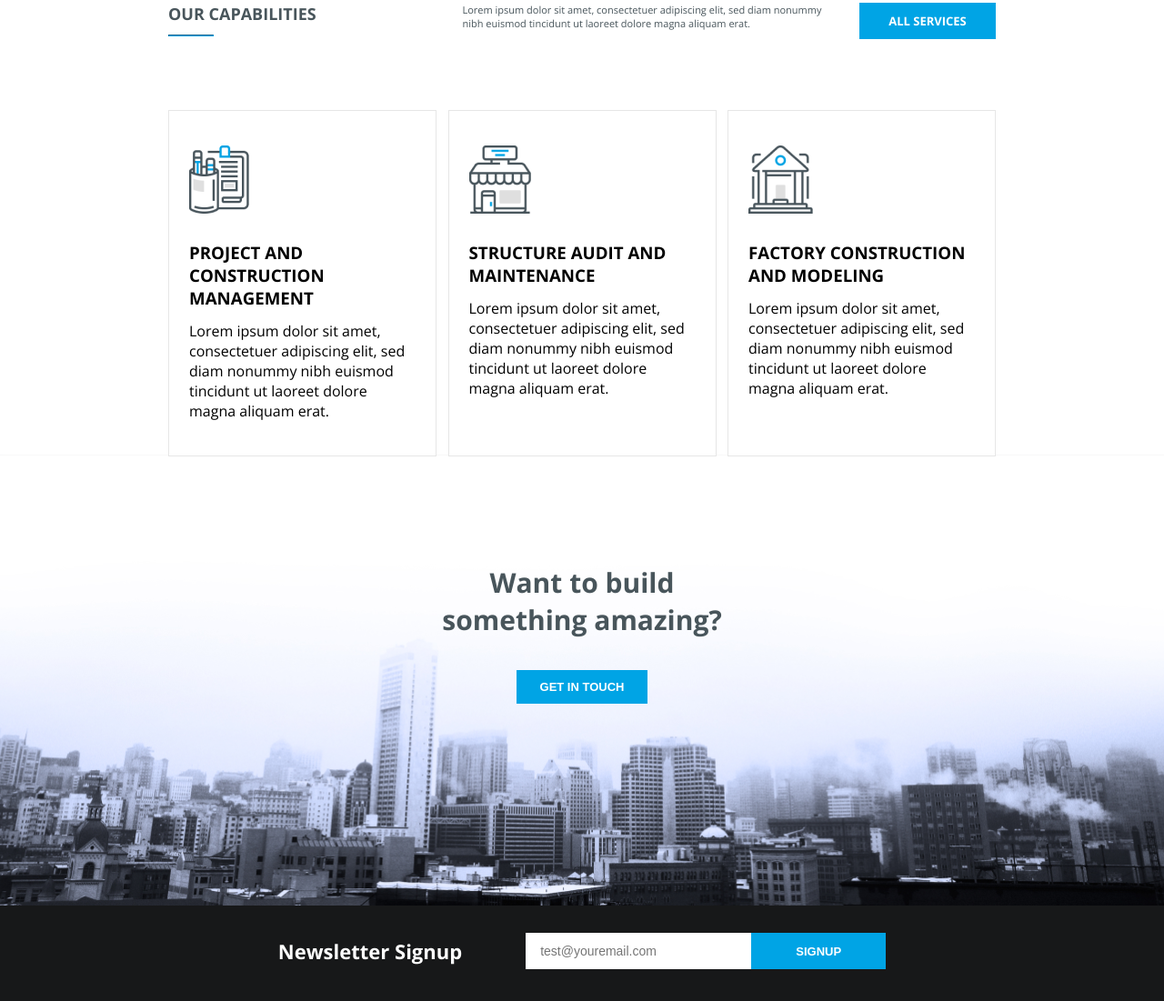
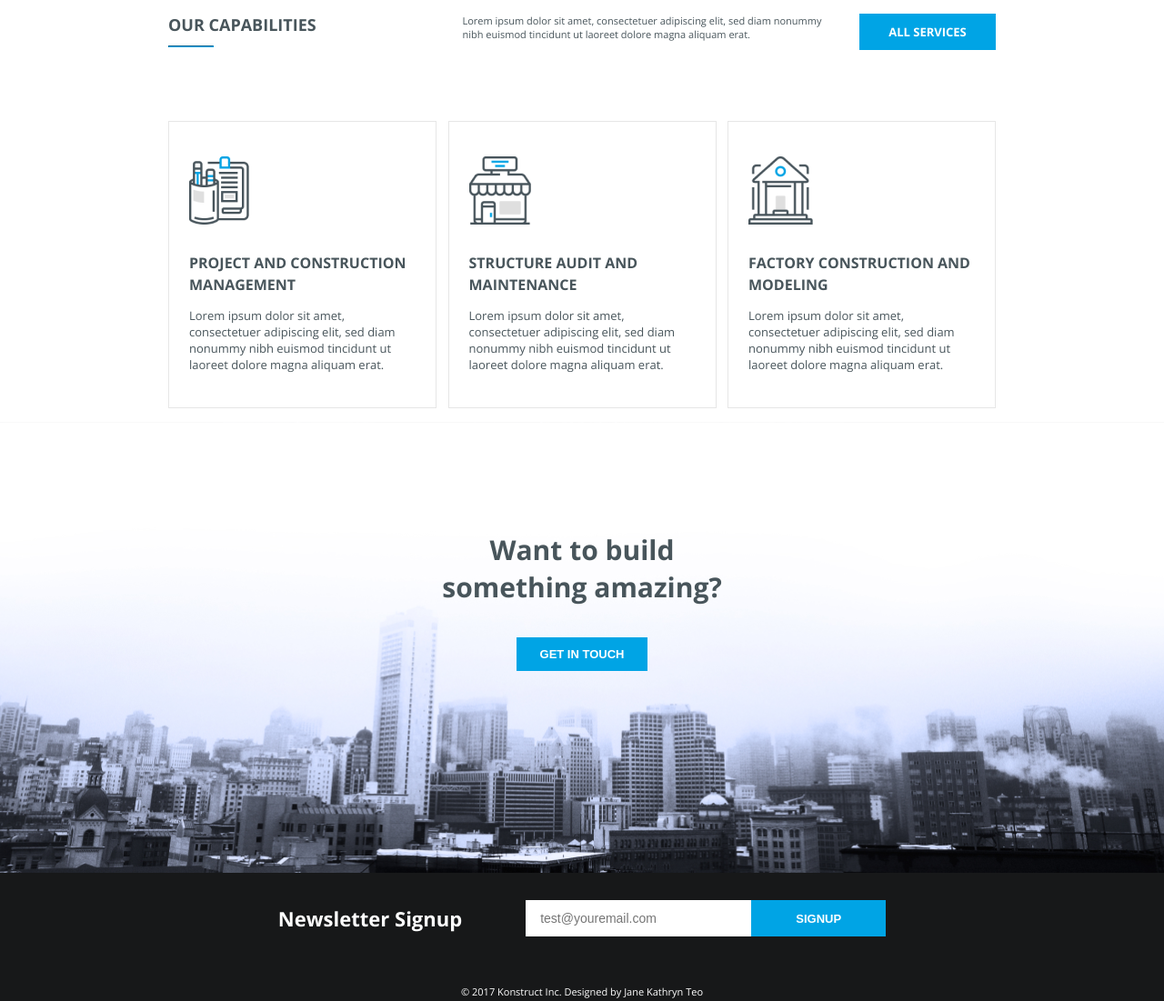
Before and after one commit to Kirill93Alexeev/Konstruct, a plain HTML site: page index.html in a window 1280 px wide. Shown: the part 1381-2482 px from the top of the page at 91% size. Drawn offline with nearby package versions, Linux system fonts and the light colour scheme.

Commit message:
Add files via upload

```diff
--- a/index.html
+++ b/index.html
@@ -4,7 +4,7 @@
     <meta charset="UTF-8" />
     <meta name="viewport" content="width=device-width, initial-scale=1.0" />
     <title>Konstruct</title>
-    <link rel="shortcut icon" href="./image/favicon-32x32.png" type="image/x-icon">
+    <link rel="shortcut icon" href="./image/favicon.ico" type="image/x-icon">
     <link rel="preconnect" href="https://fonts.googleapis.com" />
     <link rel="preconnect" href="https://fonts.gstatic.com" crossorigin />
     <link
--- a/style/style.css
+++ b/style/style.css
@@ -15,6 +15,7 @@ body {
   margin: 0 auto;
   padding: 0 15px;
 }
+
 
 /* hero */
 .hero {
@@ -60,21 +61,20 @@ body {
 .hero__scroll {
   color: #fff;
   text-align: center;
-  font-family: Open Sans;
   font-size: 11px;
   font-weight: 700;
   text-decoration: none;
+  text-transform: uppercase;
+  transition: 0.5s;
 }
 
 .hero__scroll:hover {
   cursor: pointer;
   color: #00a4e5;
-  transition: 0.5s;
   transform: scale(110%);
 }
 
 /* header */
-
 .main-header__wrap {
   min-height: 65px;
   display: flex;
@@ -95,12 +95,12 @@ body {
   font-size: 12px;
   font-weight: 700;
   text-decoration: none;
+   transition: 0.5s;
 }
 
 .main-header__nav-item:hover {
   cursor: pointer;
   color: #00a4e5;
-  transition: 0.5s;
   transform: scale(110%);
 }
 
@@ -126,10 +126,12 @@ body {
   display: flex;
   justify-content: space-between;
   margin-bottom: 128px;
+  flex-wrap: wrap;
 }
 
 .story__info {
   max-width: 405.076px;
+  margin-bottom: 15px;
 }
 
 .story__info-title {
@@ -156,6 +158,7 @@ body {
   display: flex;
   justify-content: space-between;
   width: 460px;
+  flex-wrap: wrap;
 }
 
 .story__img-item-wrap {
@@ -224,6 +227,7 @@ body {
 .capabilities__wrap-bottom {
   display: flex;
   justify-content: space-between;
+  flex-wrap: wrap;
 }
 
 .capabilities__card {
@@ -231,15 +235,28 @@ body {
   padding: 38px 22px;
   border: 1px solid #e6e6e6;
   background: #fff;
+  margin-bottom: 15px;
 }
+
 
 .capabilities__card-img {
   margin-bottom: 25px;
 }
 
 .capabilities__card-title {
-  margin-bottom: 13px;
+color: #48555B;
+font-size: 16px;
+font-weight: 700;
+line-height: 24px;
+margin-bottom: 13px;
 }
+
+.capabilities__card-text {
+color: #48555B;
+font-size: 13px;
+font-weight: 400;
+}
+
 
 .intouch {
   background-image: url("../image/bgintouch.jpg");
@@ -249,7 +266,7 @@ body {
   background-size: cover;
   height: 498.24px;
   padding-top: 120px;
-  margin: -2px;
+  margin-bottom: -2px;
 }
 
 .intouch__title {
@@ -311,6 +328,7 @@ body {
   width: 250px;
   margin-right: -6px;
   border: none;
+  outline: none;
 }
 
 .signup__input-text:active {
@@ -334,7 +352,9 @@ body {
   color: #00a4e5;
   outline: 1px solid #00a4e5;
 }
+
 /* footer */
+
 .main-footer {
   background-color: #171819;
   min-height: 60px;
@@ -346,16 +366,3 @@ body {
   font-size: 11px;
   font-weight: 400;
 }
-
-/* <section class="signup">
-      <div class="container">
-        <div class="signup__wrap">
-     <h2 class="signup__title">Newsletter Signup</h2>
-        <div class="signup__input-wrap">
-          <input class="signup__input-text" placeholder="test@youremail.com" type="text" />
-          <button class="signup__input-button">SIGNUP</button>
-        </div>
-        </div>
-      </div>
-    </section>
-       */
```
Also changed, not shown: image/favicon.ico (added).
